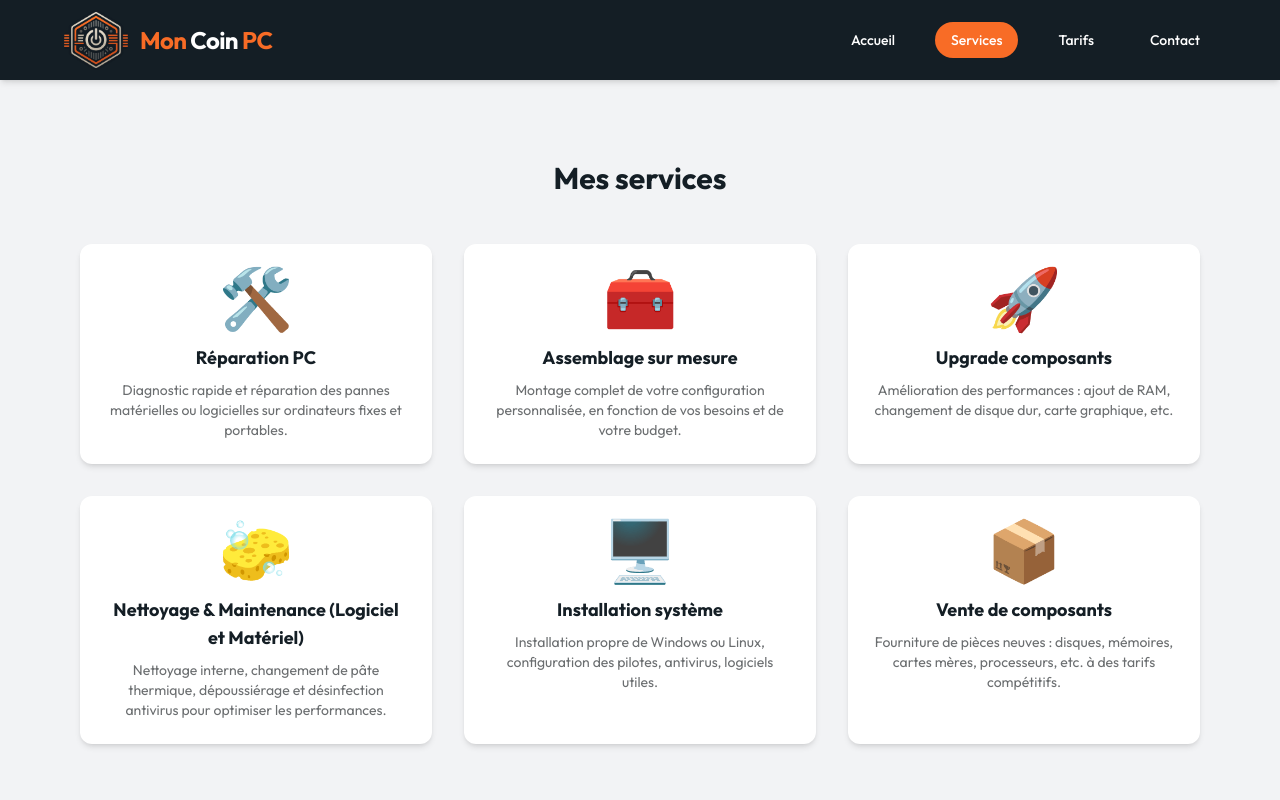
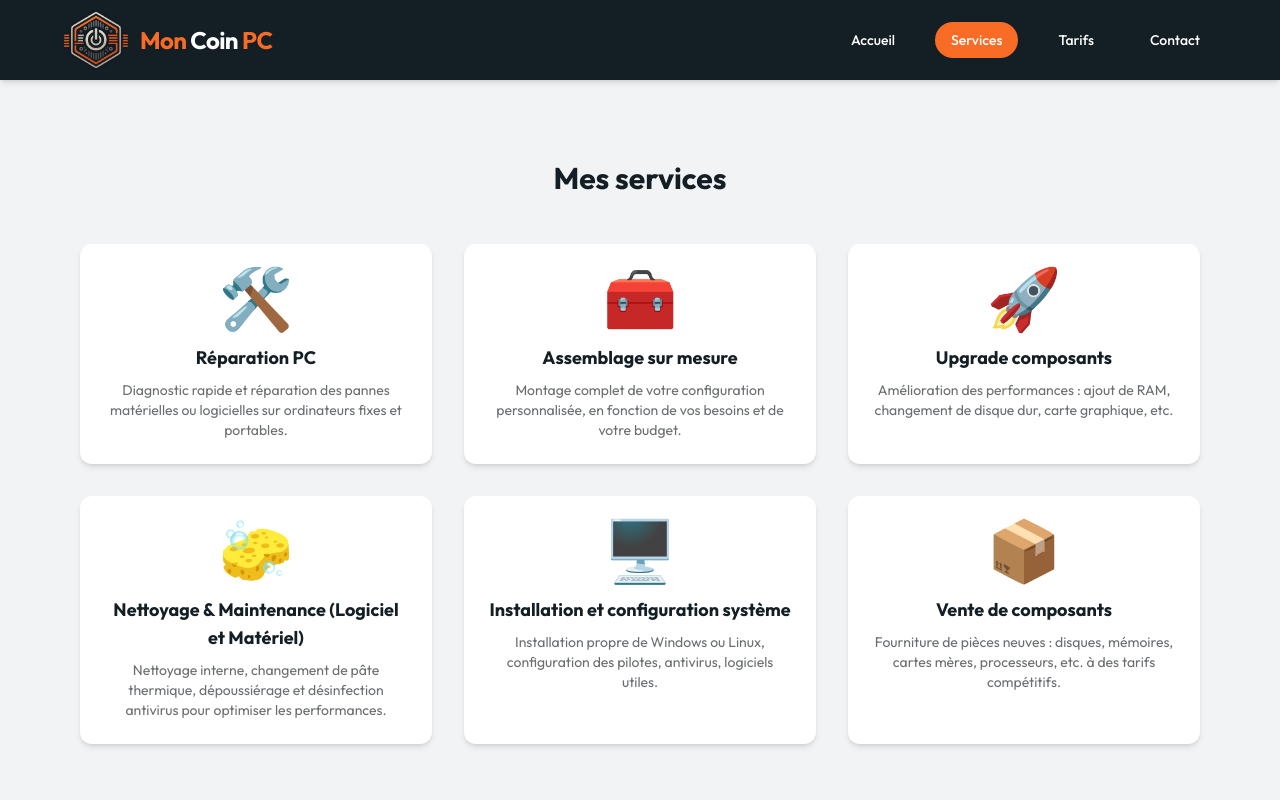
Before and after one commit to OrelienG/MonCoinPC, a React (Vite) app: page /services in a window 1280 px wide. Shown: the top 800 px of the page. Built offline with nearby package versions, Linux system fonts and the light colour scheme.

Commit message:
Change pricing & services

```diff
--- a/src/pages/Contact.tsx
+++ b/src/pages/Contact.tsx
@@ -113,7 +113,7 @@ export const Contact = () => {
               <option value="Assemblage">Assemblage sur mesure</option>
               <option value="Upgrade">Upgrade & Nettoyage</option>
               <option value="Maintenance">Maintenance & Nettoyage</option>
-              <option value="Installation">Installation système</option>
+              <option value="Installation">Installation et configuration système</option>
               <option value="Composants">Vente de composants</option>
               <option value="Autre">Autre</option>
             </select>
--- a/src/pages/Pricing.tsx
+++ b/src/pages/Pricing.tsx
@@ -7,7 +7,7 @@ export const Pricing = () => {
   const services: Service[] = [
     {
       title: 'Réparation PC',
-      price: 'À partir de 50€ / heure',
+      price: 'À partir de 60€ / heure',
     },
     {
       title: 'Assemblage sur mesure',
@@ -22,7 +22,7 @@ export const Pricing = () => {
       price: 'À partir de 60€',
     },
     {
-      title: 'Installation système',
+      title: 'Installation et configuration système',
       price: 'À partir de 80€',
     },
     {
--- a/src/pages/Services.tsx
+++ b/src/pages/Services.tsx
@@ -32,7 +32,7 @@ const services: Service[] = [
       'Nettoyage interne, changement de pâte thermique, dépoussiérage et désinfection antivirus pour optimiser les performances.',
   },
   {
-    title: 'Installation système',
+    title: 'Installation et configuration système',
     icon: '🖥️',
     description:
       'Installation propre de Windows ou Linux, configuration des pilotes, antivirus, logiciels utiles.',
```
